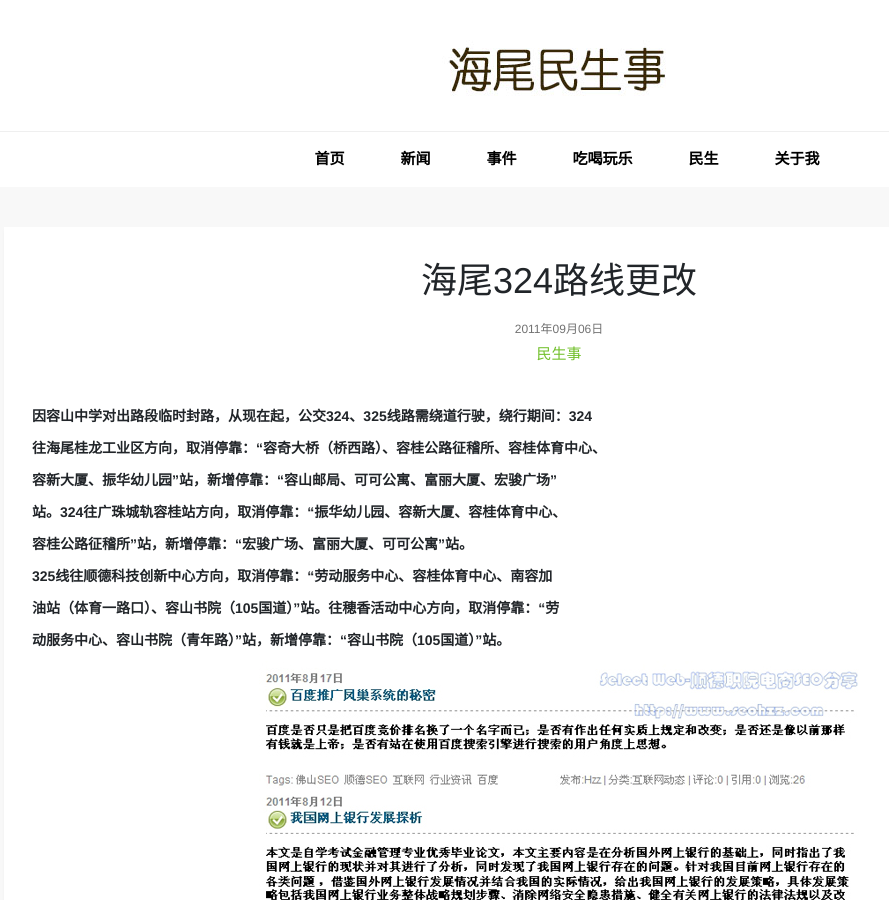
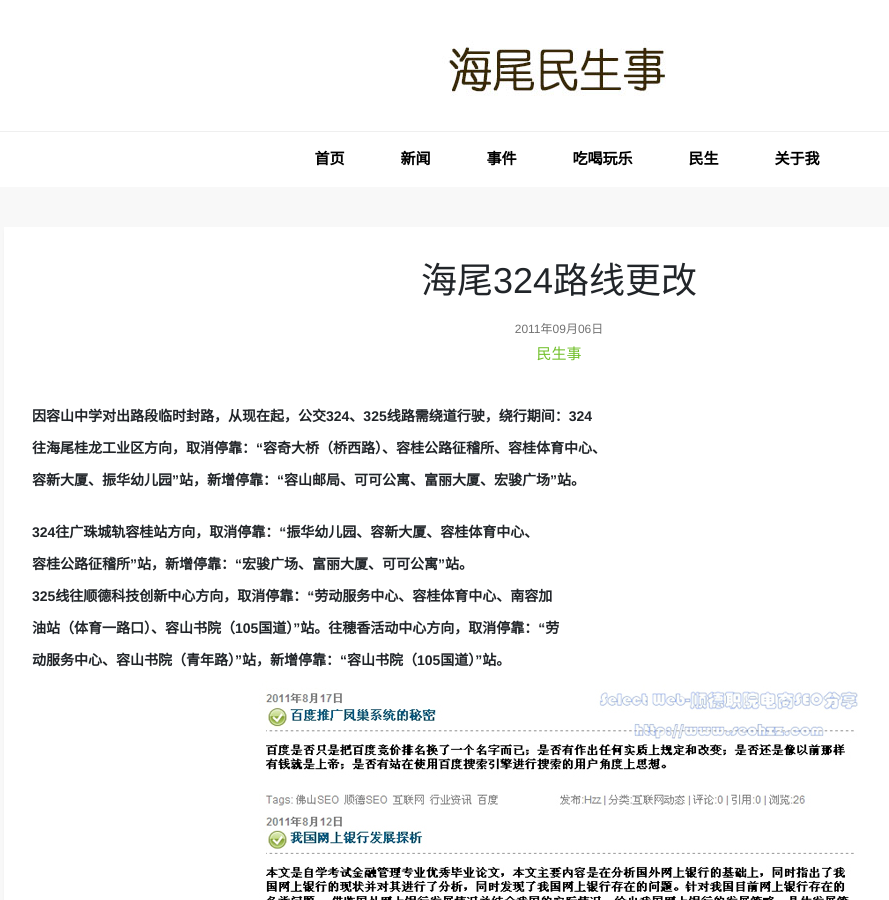
Before and after one commit to Catbabe/Catbabe.github.io, a Jekyll site: the page built from ueo/_posts/2011-09-06-web-read-skill.html, in a window 1280 px wide and 900 px high. Shown: the whole window, without its empty margins (81-970 px from the left). Built offline with Jekyll 4.4.1, drawn with Linux system fonts in a browser that asks for light colours.

```diff
--- a/ueo/_posts/2011-09-06-web-read-skill.html
+++ b/ueo/_posts/2011-09-06-web-read-skill.html
@@ -7,10 +7,11 @@ title: 海尾324路线更改
 keywords: 民生事
 description: 海尾324路线更改，需绕道行驶。
 ---
-   <p><b>因容山中学对出路段临时封路，从现在起，公交324、325线路需绕道行驶，绕行期间：324</b></p>
-   <p><b>往海尾桂龙工业区方向，取消停靠：“容奇大桥（桥西路）、容桂公路征稽所、容桂体育中心、</b></p>
-   <p><b>容新大厦、振华幼儿园”站，新增停靠：“容山邮局、可可公寓、富丽大厦、宏骏广场”</b></p>
-    <p><b>站。324往广珠城轨容桂站方向，取消停靠：“振华幼儿园、容新大厦、容桂体育中心、</b></p>
+    <p><b>因容山中学对出路段临时封路，从现在起，公交324、325线路需绕道行驶，绕行期间：324</b></p>
+    <p><b>往海尾桂龙工业区方向，取消停靠：“容奇大桥（桥西路）、容桂公路征稽所、容桂体育中心、</b></p>
+    <p><b>容新大厦、振华幼儿园”站，新增停靠：“容山邮局、可可公寓、富丽大厦、宏骏广场”站。</b></p>
+    <br>
+    <p><b>324往广珠城轨容桂站方向，取消停靠：“振华幼儿园、容新大厦、容桂体育中心、</b></p>
     <p><b>容桂公路征稽所”站，新增停靠：“宏骏广场、富丽大厦、可可公寓”站。</b></p>
     <p><b>325线往顺德科技创新中心方向，取消停靠：“劳动服务中心、容桂体育中心、南容加</b></p>
     <p><b>油站（体育一路口）、容山书院（105国道）”站。往穂香活动中心方向，取消停靠：“劳</b></p>
```
